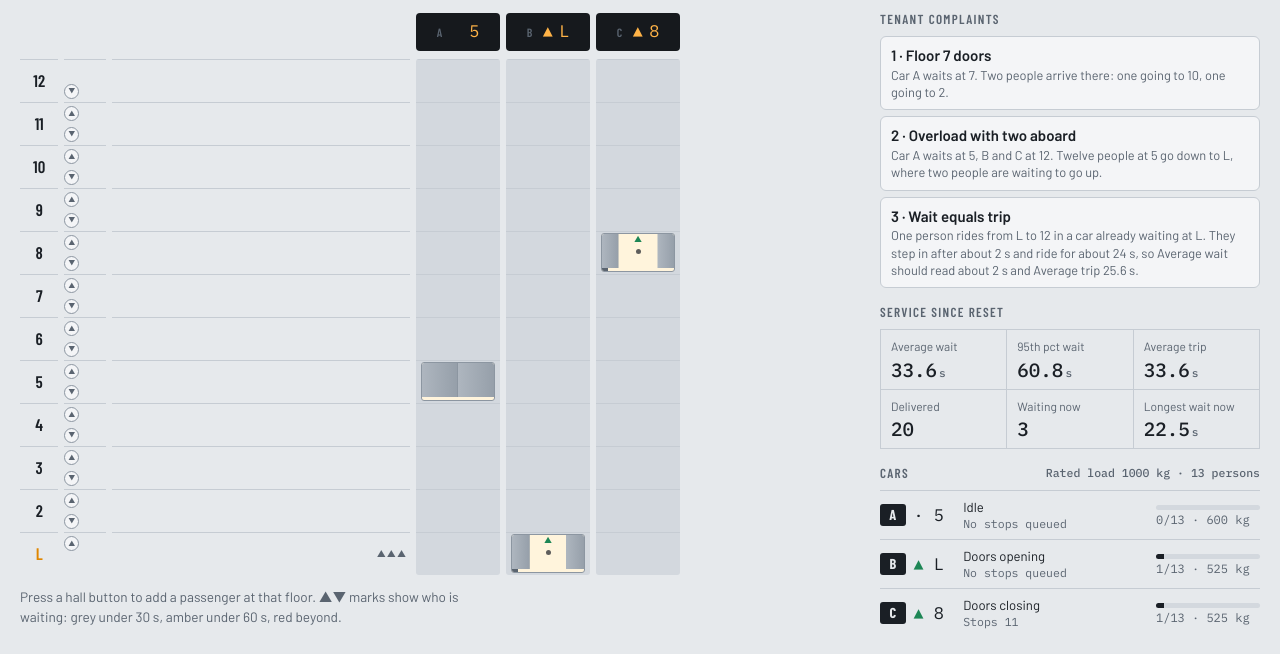
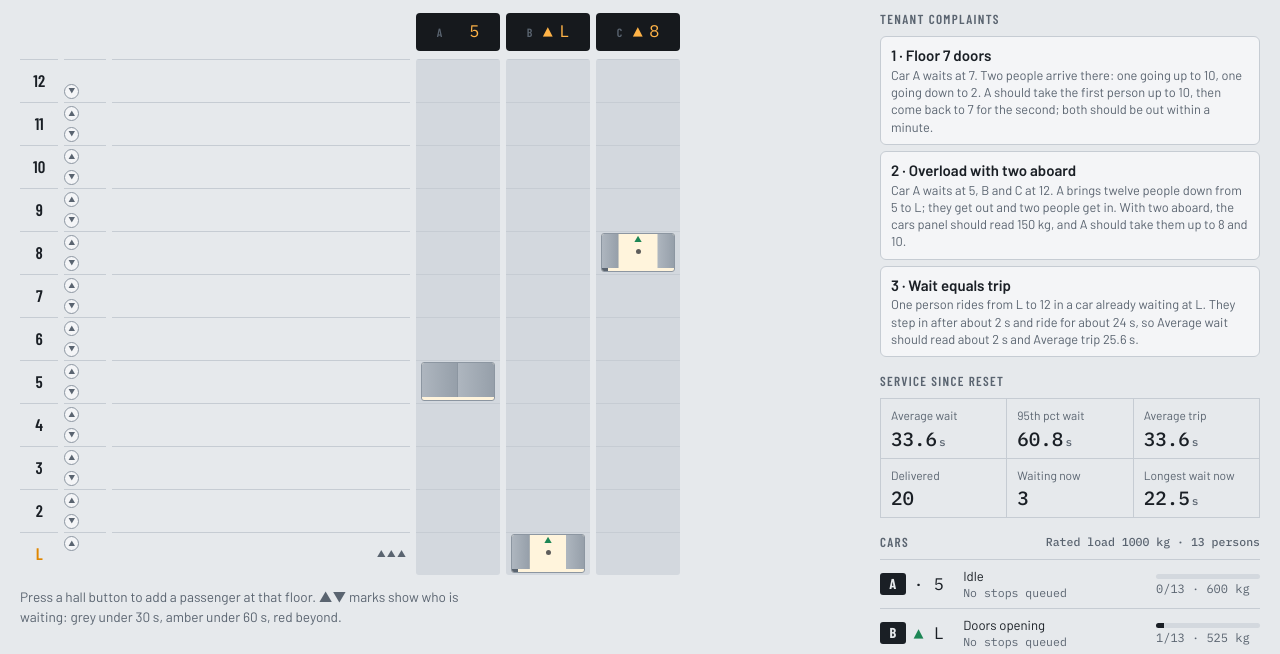
Before and after one commit to artonio/elevator-bank-sim, a website with bundled scripts: page web/index.html in a window 1280 px wide. Shown: the part 72-726 px from the top of the page. Built offline with nearby package versions, Linux system fonts and the light colour scheme; a web font is replaced by a local one.

Commit message:
Reword the Floor 7 and overload scene summaries

```diff
--- a/web/app.js
+++ b/web/app.js
@@ -94,7 +94,7 @@ const STATE_TEXT = {
 const SCENES = [
   {
     label: '1 · Floor 7 doors',
-    summary: 'Car A waits at 7. Two people arrive there: one going to 10, one going to 2.',
+    summary: 'Car A waits at 7. Two people arrive there: one going up to 10, one going down to 2. A should take the first person up to 10, then come back to 7 for the second; both should be out within a minute.',
     setup(s) {
       // Car A starts at floor index 6 (labelled 7); B and C stay at the lobby.
       s.cars[0].pos = 6 * s.cfg.floorHeight;
@@ -104,7 +104,7 @@ const SCENES = [
   },
   {
     label: '2 · Overload with two aboard',
-    summary: 'Car A waits at 5, B and C at 12. Twelve people at 5 go down to L, where two people are waiting to go up.',
+    summary: 'Car A waits at 5, B and C at 12. A brings twelve people down from 5 to L; they get out and two people get in. With two aboard, the cars panel should read 150 kg, and A should take them up to 8 and 10.',
     setup(s) {
       // Car A starts at floor index 4 (labelled 5); B and C start at the top, index 11.
       s.cars[0].pos = 4 * s.cfg.floorHeight;
```
Also changed, not shown: dist/elevator-bank.html.
